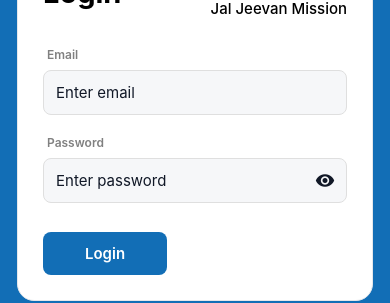
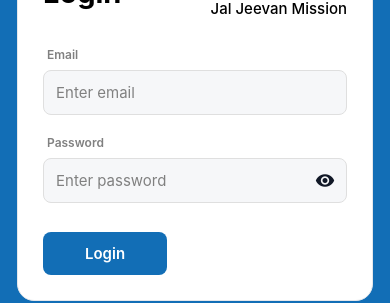
Before and after one commit to hellomraza/jjm-mobile, a React Native app: screen /Login in a window 390 px wide. Shown: the part 326-629 px from the top of the page. Built offline with nearby package versions, Linux system fonts and the light colour scheme.

Commit message:
feat(FormTextInput): add placeholderTextColor prop to enhance input styling

```diff
--- a/src/components/FormTextInput.tsx
+++ b/src/components/FormTextInput.tsx
@@ -50,6 +50,7 @@ export function FormTextInput({
           ]}
           testID={testID}
           secureTextEntry={showPasswordToggle && !isPasswordVisible}
+          placeholderTextColor={colors.text}
           {...textInputProps}
         />
         {showPasswordToggle ? (
```
